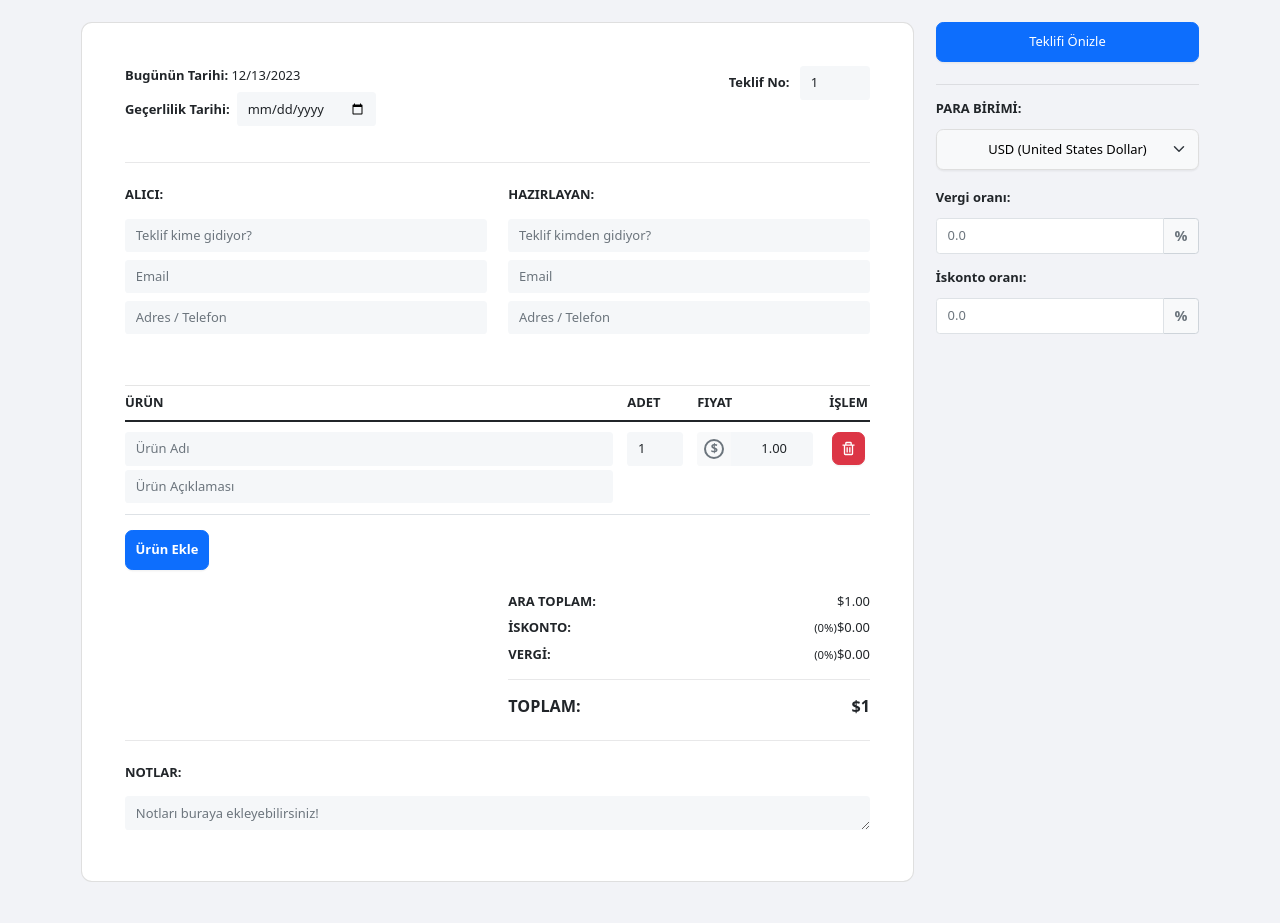
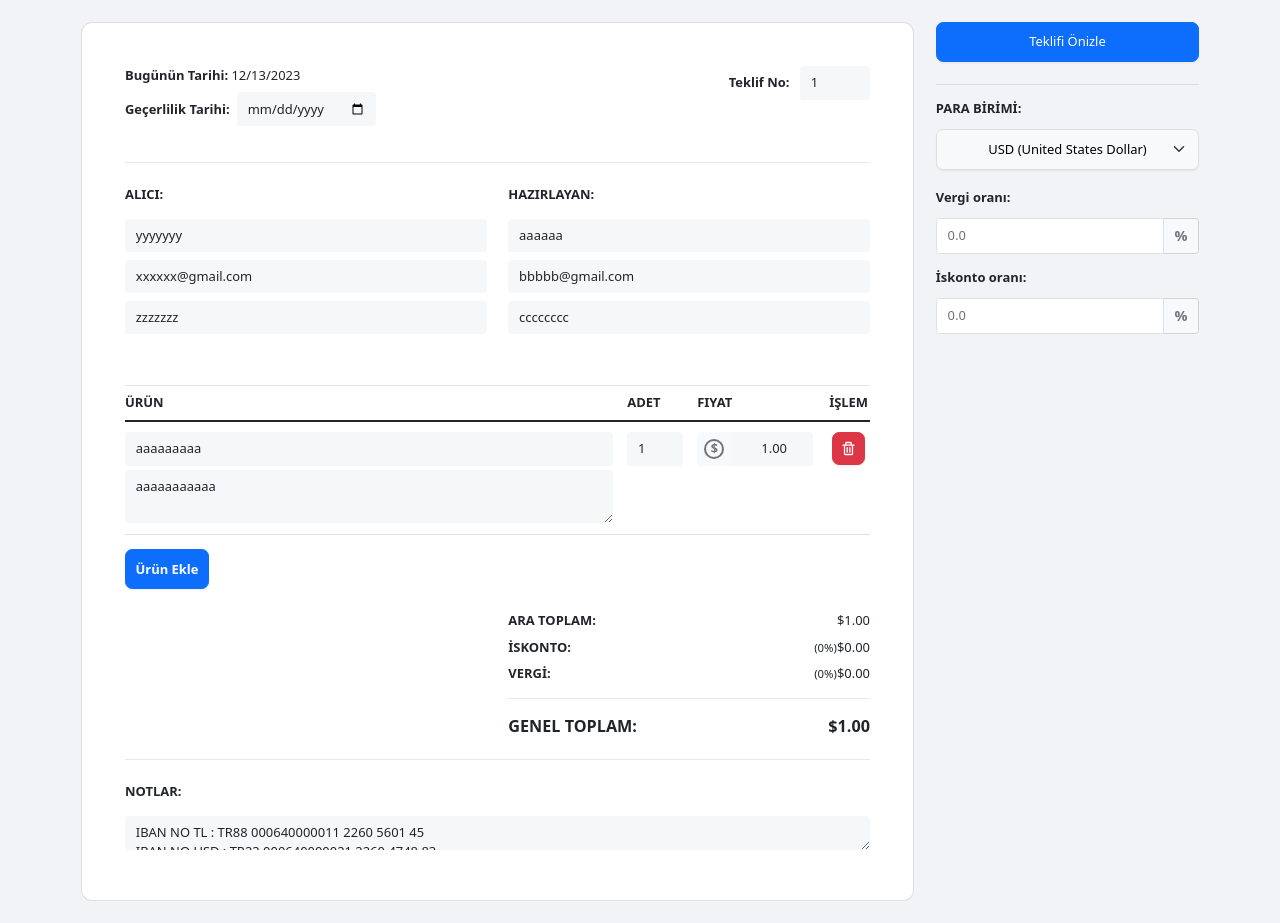
Before and after one commit to mehmetserdar/offer-generator, a React (Create React App) app: page / in a window 1280 px wide. Built offline with nearby package versions, Linux system fonts and the light colour scheme.

Commit message:
modified:   src/components/EditableField.js 	modified:   src/components/InvoiceForm.js 	modified:   src/components/InvoiceItem.js 	modified:   src/components/InvoiceModal.js

```diff
--- a/src/components/EditableField.js
+++ b/src/components/EditableField.js
@@ -7,15 +7,30 @@ class EditableField extends React.Component {
   render() {
     return (
       <InputGroup className="my-1 flex-nowrap">
-        {
-          this.props.cellData.leading != null &&
+        {this.props.cellData.leading != null && (
           <InputGroup.Text
-            className="bg-light fw-bold border-0 text-secondary px-2">
-            <span className="border border-2 border-secondary rounded-circle d-flex align-items-center justify-content-center small" style={{width: '20px', height: '20px'}}>
+            className="bg-light fw-bold border-0 text-secondary px-2"
+          >
+            <span
+              className="border border-2 border-secondary rounded-circle d-flex align-items-center justify-content-center small"
+              style={{ width: '20px', height: '20px' }}
+            >
               {this.props.cellData.leading}
             </span>
           </InputGroup.Text>
-        }
+        )}
+        {this.props.cellData.type === 'textarea' ? (
+          <Form.Control
+            as="textarea"
+            className={this.props.cellData.textAlign}
+            placeholder={this.props.cellData.placeholder}
+            name={this.props.cellData.name}
+            id={this.props.cellData.id}
+            value={this.props.cellData.value}
+            onChange={this.props.onItemizedItemEdit}
+            required
+          />
+        ) : (
           <Form.Control
             className={this.props.cellData.textAlign}
             type={this.props.cellData.type}
@@ -30,6 +45,7 @@ class EditableField extends React.Component {
             onChange={this.props.onItemizedItemEdit}
             required
           />
+        )}
       </InputGroup>
     );
   }
--- a/src/components/InvoiceForm.js
+++ b/src/components/InvoiceForm.js
@@ -15,28 +15,29 @@ class InvoiceForm extends React.Component {
     this.state = {
       isOpen: false,
       currency: '$',
-      currentDate: '',
+      currentDate: '14.12.2023',
       invoiceNumber: 1,
-      dateOfIssue: '',
-      billTo: '',
-      billToEmail: '',
-      billToAddress: '',
-      billFrom: '',
-      billFromEmail: '',
-      billFromAddress: '',
-      notes: '',
+      dateOfIssue: '15.12.2023',
+      billTo: 'yyyyyyy',
+      billToEmail: 'xxxxxx@gmail.com',
+      billToAddress: 'zzzzzzz',
+      billFrom: 'aaaaaa',
+      billFromEmail: 'bbbbb@gmail.com',
+      billFromAddress: 'cccccccc',
+      notes: 'ggfggggghgghghghg',
       total: '0.00',
       subTotal: '0.00',
       taxRate: '',
       taxAmmount: '0.00',
       discountRate: '',
-      discountAmmount: '0.00'
+      discountAmmount: '0.00',
+      notes: 'IBAN NO TL : TR88 000640000011 2260 5601 45 \nIBAN NO USD : TR23 000640000021 2260 4748 83 \nIBAN NO EURO : TR060 006400000212260 4748 98 \nSWIFT : ISBKTRISXXX'
     };
     this.state.items = [
       {
         id: 0,
-        name: '',
-        description: '',
+        name: 'aaaaaaaaa',
+        description: 'aaaaaaaaaaa',
         price: '1.00',
         quantity: 1
       }
@@ -52,42 +53,41 @@ class InvoiceForm extends React.Component {
     this.setState(this.state.items);
   };
   handleAddEvent(evt) {
-    var id = (+ new Date() + Math.floor(Math.random() * 999999)).toString(36);
-    var items = {
+    var id = (+new Date() + Math.floor(Math.random() * 999999)).toString(36);
+    var newItem = {
       id: id,
       name: '',
       price: '1.00',
       description: '',
       quantity: 1
-    }
-    this.state.items.push(items);
-    this.setState(this.state.items);
+    };
+
+    // Use the functional form of setState to ensure the correct state update
+    this.setState((prevState) => ({
+      items: [...prevState.items, newItem]
+    }));
   }
+
   handleCalculateTotal() {
     var items = this.state.items;
     var subTotal = 0;
 
-    items.map(function(items) {
-      subTotal = parseFloat(subTotal + (parseFloat(items.price).toFixed(2) * parseInt(items.quantity))).toFixed(2)
+    items.forEach((item) => {
+      subTotal += parseFloat((parseFloat(item.price) * parseInt(item.quantity)).toFixed(2));
     });
 
+    const taxAmount = parseFloat(subTotal * (this.state.taxRate / 100)).toFixed(2);
+    const discountAmount = parseFloat(subTotal * (this.state.discountRate / 100)).toFixed(2);
+    const total = (subTotal - discountAmount + parseFloat(taxAmount)).toFixed(2);
+
     this.setState({
-      subTotal: parseFloat(subTotal).toFixed(2)
-    }, () => {
-      this.setState({
-        taxAmmount: parseFloat(parseFloat(subTotal) * (this.state.taxRate / 100)).toFixed(2)
-      }, () => {
-        this.setState({
-          discountAmmount: parseFloat(parseFloat(subTotal) * (this.state.discountRate / 100)).toFixed(2)
-        }, () => {
-          this.setState({
-            total: ((subTotal - this.state.discountAmmount) + parseFloat(this.state.taxAmmount))
-          });
-        });
-      });
+      subTotal: parseFloat(subTotal).toFixed(2),
+      taxAmount: taxAmount,
+      discountAmount: discountAmount,
+      total: total
     });
+  }
 
-  };
   onItemizedItemEdit(evt) {
     var item = {
       id: evt.target.id,
@@ -192,7 +192,7 @@ class InvoiceForm extends React.Component {
                 <div className="d-flex flex-row align-items-start justify-content-between" style={{
                     fontSize: '1.125rem'
                   }}>
-                  <span className="fw-bold">TOPLAM:
+                  <span className="fw-bold">GENEL TOPLAM:
                   </span>
                   <span className="fw-bold">{this.state.currency}
                     {this.state.total || 0}</span>
--- a/src/components/InvoiceModal.js
+++ b/src/components/InvoiceModal.js
@@ -20,7 +20,7 @@ function GenerateInvoice() {
       format: [612, 792]
     });
     pdf.internal.scaleFactor = 1;
-    const imgProps= pdf.getImageProperties(imgData);
+    const imgProps = pdf.getImageProperties(imgData);
     const pdfWidth = pdf.internal.pageSize.getWidth();
     const pdfHeight = (imgProps.height * pdfWidth) / imgProps.width;
     pdf.addImage(imgData, 'PNG', 0, 0, pdfWidth, pdfHeight);
@@ -33,17 +33,17 @@ class InvoiceModal extends React.Component {
     super(props);
   }
   render() {
-    return(
+    return (
       <div>
         <Modal show={this.props.showModal} onHide={this.props.closeModal} size="lg" centered>
           <div id="invoiceCapture">
             <div className="d-flex flex-row justify-content-between align-items-start bg-light w-100 p-4">
               <div className="w-100">
-              <img src={logo} alt="Logo" width={280}/>
+                <img src={logo} alt="Logo" width={280} />
 
 
-                  <h6 className="fw-bold text-secondary mb-1">
-                  Teklif NO#: {this.props.info.invoiceNumber||''}
+                <h6 className="fw-bold text-secondary mb-1">
+                  Teklif NO#: {this.props.info.invoiceNumber || ''}
                 </h6>
               </div>
               <div className="text-end ms-4">
@@ -55,19 +55,19 @@ class InvoiceModal extends React.Component {
               <Row className="mb-4">
                 <Col md={4}>
                   <div className="fw-bold">ALICI:</div>
-                  <div>{this.props.info.billTo||''}</div>
-                  <div>{this.props.info.billToAddress||''}</div>
-                  <div>{this.props.info.billToEmail||''}</div>
+                  <div>{this.props.info.billTo || ''}</div>
+                  <div>{this.props.info.billToAddress || ''}</div>
+                  <div>{this.props.info.billToEmail || ''}</div>
                 </Col>
                 <Col md={4}>
                   <div className="fw-bold">HAZIRLAYAN:</div>
-                  <div>{this.props.info.billFrom||''}</div>
-                  <div>{this.props.info.billFromAddress||''}</div>
-                  <div>{this.props.info.billFromEmail||''}</div>
+                  <div>{this.props.info.billFrom || ''}</div>
+                  <div>{this.props.info.billFromAddress || ''}</div>
+                  <div>{this.props.info.billFromEmail || ''}</div>
                 </Col>
                 <Col md={4}>
                   <div className="fw-bold">GEÇERLİLİK TARİHİ:</div>
-                  <div>{this.props.info.dateOfIssue||''}</div>
+                  <div>{this.props.info.dateOfIssue || ''}</div>
                 </Col>
               </Row>
               <Table className="mb-0">
@@ -81,20 +81,29 @@ class InvoiceModal extends React.Component {
                 </thead>
                 <tbody>
                   {this.props.items.map((item, i) => {
+                    const descriptionLines = item.description.split('\n');
+
                     return (
                       <tr id={i} key={i}>
-                        <td style={{width: '50px'}}>
-                          {item.quantity}
+                        <td style={{ width: '50px' }}>{item.quantity}</td>
+                        <td>
+                          <b>{item.name}</b>
+                          {descriptionLines.map((line, index) => (
+                            <div key={index}>{line}</div>
+                          ))}
                         </td>
-                        <td>
-                          <b>{item.name}</b> - {item.description}
+                        <td className="text-end" style={{ width: '100px' }}>
+                          {this.props.currency} {item.price}
                         </td>
-                        <td className="text-end" style={{width: '100px'}}>{this.props.currency} {item.price}</td>
-                        <td className="text-end" style={{width: '100px'}}>{item.price * item.quantity}</td>
+                        <td className="text-end" style={{ width: '100px' }}>
+                          {item.price * item.quantity}
+                        </td>
                       </tr>
                     );
                   })}
                 </tbody>
+
+
               </Table>
               <Table>
                 <tbody>
@@ -105,27 +114,27 @@ class InvoiceModal extends React.Component {
                   </tr>
                   <tr className="text-end">
                     <td></td>
-                    <td className="fw-bold" style={{width: '100px'}}>ARA TOPLAM</td>
-                    <td className="text-end" style={{width: '100px'}}>{this.props.currency} {this.props.subTotal}</td>
+                    <td className="fw-bold" style={{ width: '100px' }}>ARA TOPLAM</td>
+                    <td className="text-end" style={{ width: '100px' }}>{this.props.currency} {this.props.subTotal}</td>
                   </tr>
                   {this.props.taxAmmount != 0.00 &&
                     <tr className="text-end">
                       <td></td>
-                      <td className="fw-bold" style={{width: '100px'}}>VERGİ</td>
-                      <td className="text-end" style={{width: '100px'}}>{this.props.currency} {this.props.taxAmmount}</td>
+                      <td className="fw-bold" style={{ width: '100px' }}>VERGİ</td>
+                      <td className="text-end" style={{ width: '100px' }}>{this.props.currency} {this.props.taxAmmount}</td>
                     </tr>
                   }
                   {this.props.discountAmmount != 0.00 &&
                     <tr className="text-end">
                       <td></td>
-                      <td className="fw-bold" style={{width: '100px'}}>İSKONTO</td>
-                      <td className="text-end" style={{width: '100px'}}>{this.props.currency} {this.props.discountAmmount}</td>
+                      <td className="fw-bold" style={{ width: '100px' }}>İSKONTO</td>
+                      <td className="text-end" style={{ width: '100px' }}>{this.props.currency} {this.props.discountAmmount}</td>
                     </tr>
                   }
                   <tr className="text-end">
                     <td></td>
-                    <td className="fw-bold" style={{width: '100px'}}>TOPLAM TUTAR</td>
-                    <td className="text-end" style={{width: '100px'}}>{this.props.currency} {this.props.total}</td>
+                    <td className="fw-bold" style={{ width: '100px' }}>TOPLAM TUTAR</td>
+                    <td className="text-end" style={{ width: '100px' }}>{this.props.currency} {this.props.total}</td>
                   </tr>
                 </tbody>
               </Table>
@@ -140,14 +149,14 @@ class InvoiceModal extends React.Component {
 
               <Col md={12}>
                 <Button variant="outline-primary" className="d-block w-100 mt-3 mt-md-0" onClick={GenerateInvoice}>
-                  <BiCloudDownload style={{width: '16px', height: '16px', marginTop: '-3px'}} className="me-2"/>
+                  <BiCloudDownload style={{ width: '16px', height: '16px', marginTop: '-3px' }} className="me-2" />
                   PDF İndir
                 </Button>
               </Col>
             </Row>
           </div>
         </Modal>
-        <hr className="mt-4 mb-3"/>
+        <hr className="mt-4 mb-3" />
       </div>
     )
   }
```
Also changed, not shown: src/components/InvoiceItem.js (+10 -10 lines). Lines whose indentation alone changed are shown as unchanged.
